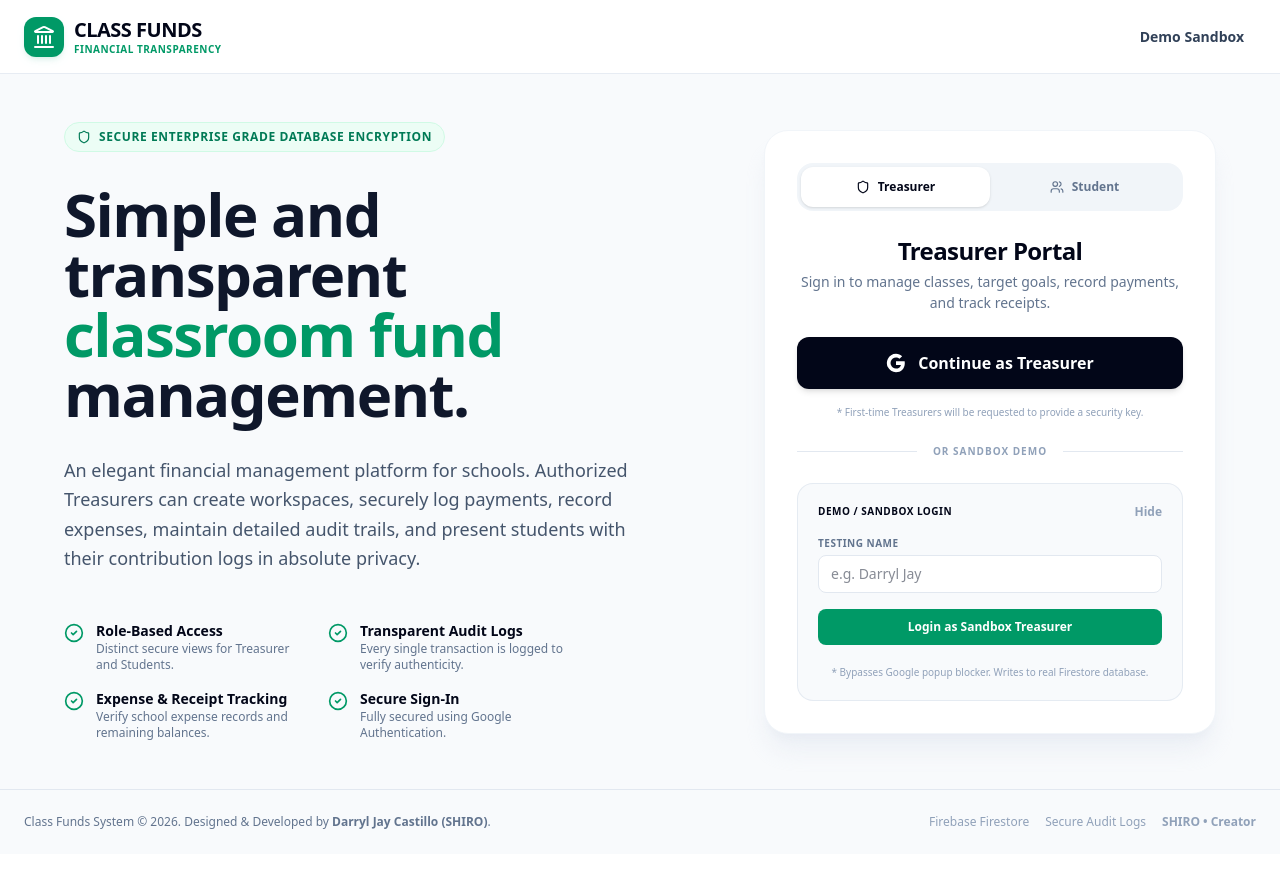
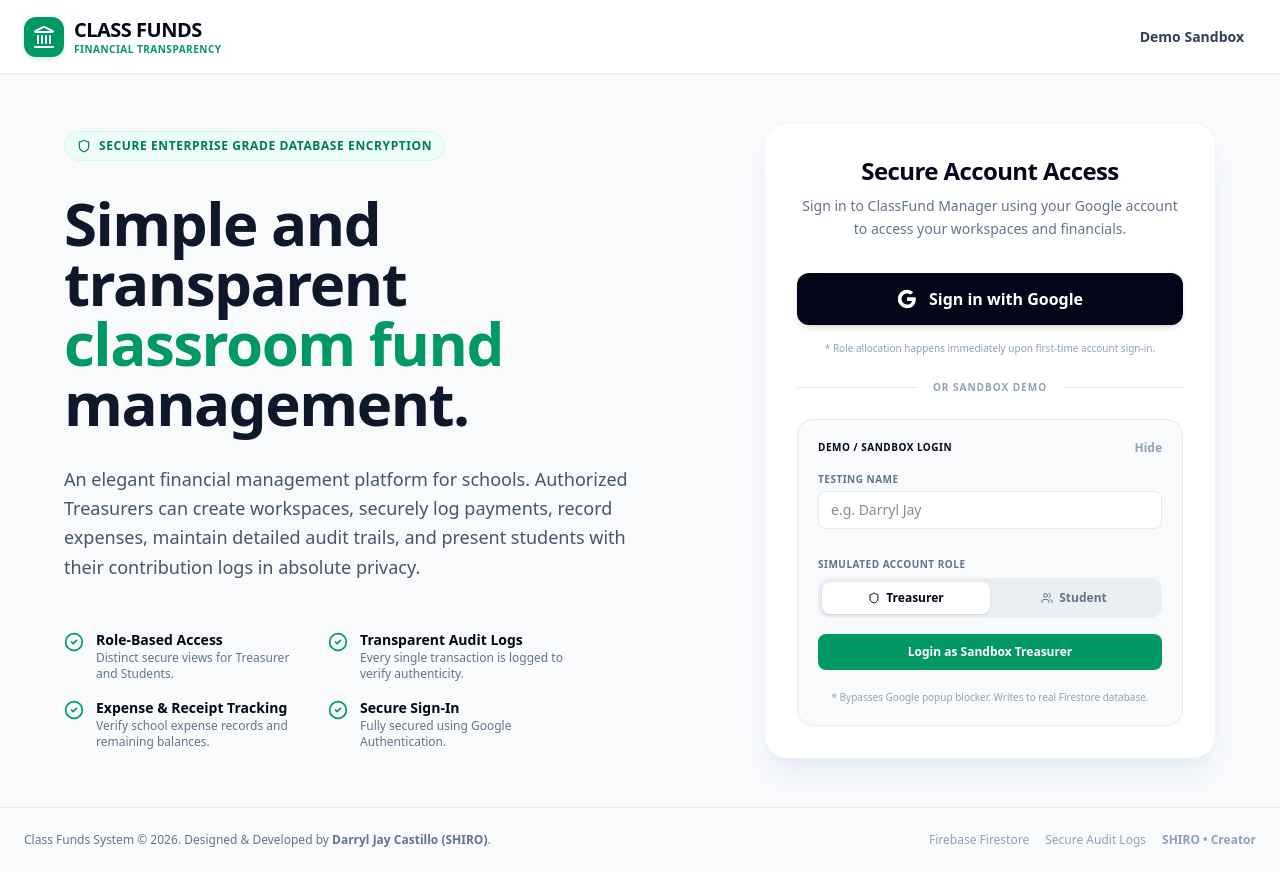
Before and after one commit to castillodarryljay/Class-funds-Manager, a React (Vite) app: page / in a window 1280 px wide. Both pictures are taken after a click on the button "Demo Sandbox". Built offline with nearby package versions, Linux system fonts and the light colour scheme; no server answers; the database is empty.

Commit message:
feat: implement dedicated role selection view
Replace inline role selection with a dedicated UI component. This flow now requires users to specify their role after authentication and enforces a registration key check for treasurers to improve onboarding control.

```diff
--- a/src/components/LandingPage.tsx
+++ b/src/components/LandingPage.tsx
@@ -6,13 +6,11 @@ export const LandingPage: React.FC = () => {
   const { signInGoogle, loginSandboxUser, error, setError } = useApp();
   const [showSandboxOptions, setShowSandboxOptions] = useState(false);
   const [customName, setCustomName] = useState("");
-  const [selectedRole, setSelectedRole] = useState<"treasurer" | "student">(() => {
-    return (localStorage.getItem("preferred_login_role") as "treasurer" | "student") || "treasurer";
-  });
+  const [sandboxRole, setSandboxRole] = useState<"treasurer" | "student">("treasurer");
 
   const handleSandboxLogin = async () => {
     try {
-      await loginSandboxUser(selectedRole, customName.trim() || undefined);
+      await loginSandboxUser(sandboxRole, customName.trim() || undefined);
     } catch (err) {
       console.error(err);
     }
@@ -96,50 +94,13 @@ export const LandingPage: React.FC = () => {
           {/* Hero Right: Sign-In Panel */}
           <div className="lg:col-span-5 bg-white p-8 rounded-3xl shadow-xl shadow-slate-200/60 border border-slate-100 flex flex-col justify-center text-center">
 
-            {/* Segmented Tab Selector for Login Role */}
-            <div className="grid grid-cols-2 p-1 bg-slate-100 rounded-2xl mb-6">
-              <button
-                onClick={() => {
-                  setSelectedRole("treasurer");
-                  localStorage.setItem("preferred_login_role", "treasurer");
-                }}
-                className={`py-3 px-3 rounded-xl text-xs font-bold transition flex items-center justify-center gap-2 cursor-pointer ${
-                  selectedRole === "treasurer"
-                    ? "bg-white text-slate-950 shadow-sm font-black"
-                    : "text-slate-500 hover:text-slate-800"
-                }`}
-                id="login-tab-treasurer"
-              >
-                <Shield className="h-3.5 w-3.5" />
-                Treasurer
-              </button>
-              <button
-                onClick={() => {
-                  setSelectedRole("student");
-                  localStorage.setItem("preferred_login_role", "student");
-                }}
-                className={`py-3 px-3 rounded-xl text-xs font-bold transition flex items-center justify-center gap-2 cursor-pointer ${
-                  selectedRole === "student"
-                    ? "bg-white text-slate-950 shadow-sm font-black"
-                    : "text-slate-500 hover:text-slate-800"
-                }`}
-                id="login-tab-student"
-              >
-                <Users className="h-3.5 w-3.5" />
-                Student
-              </button>
-            </div>
-
-            {/* Role Header and Information */}
-            <div className="mb-6 space-y-1">
+            {/* Header and Information */}
+            <div className="mb-8 space-y-2">
               <h2 className="text-2xl font-extrabold text-slate-950 tracking-tight">
-                {selectedRole === "treasurer" ? "Treasurer Portal" : "Student Portal"}
+                Secure Account Access
               </h2>
-              <p className="text-slate-500 text-sm leading-normal">
-                {selectedRole === "treasurer"
-                  ? "Sign in to manage classes, target goals, record payments, and track receipts."
-                  : "Sign in to view your individual payments, remaining balances, and verify receipts."
-                }
+              <p className="text-slate-500 text-sm leading-relaxed">
+                Sign in to ClassFund Manager using your Google account to access your workspaces and financials.
               </p>
             </div>
 
@@ -163,18 +124,12 @@ export const LandingPage: React.FC = () => {
                   <path d="M5.84 14.09c-.22-.66-.35-1.36-.35-2.09s.13-1.43.35-2.09V7.06H2.18C1.43 8.55 1 10.22 1 12s.43 3.45 1.18 4.94l2.85-2.22.81-.63z" />
                   <path d="M12 5.38c1.62 0 3.06.56 4.21 1.64l3.15-3.15C17.45 2.09 14.97 1 12 1 7.7 1 3.99 3.47 2.18 7.06l3.66 2.84c.87-2.6 3.3-4.52 6.16-4.52z" />
                 </svg>
-                Continue as {selectedRole === "treasurer" ? "Treasurer" : "Student"}
+                Sign in with Google
               </button>
 
-              {selectedRole === "treasurer" ? (
-                <p className="text-[10px] text-slate-400 font-medium">
-                  * First-time Treasurers will be requested to provide a security key.
-                </p>
-              ) : (
-                <p className="text-[10px] text-emerald-600 font-semibold">
-                  * Join your class instantly by signing in and entering your invite code.
-                </p>
-              )}
+              <p className="text-[10px] text-slate-400 font-medium">
+                * Role allocation happens immediately upon first-time account sign-in.
+              </p>
 
               <div className="relative flex py-2 items-center">
                 <div className="flex-grow border-t border-slate-200"></div>
@@ -189,7 +144,7 @@ export const LandingPage: React.FC = () => {
                   className="w-full bg-slate-50 hover:bg-slate-100 text-slate-700 font-semibold py-2.5 px-6 rounded-xl transition flex items-center justify-center gap-2 border border-slate-200/60 text-xs cursor-pointer"
                   id="show-sandbox-options-btn"
                 >
-                  Quick Sandbox Demo ({selectedRole === "treasurer" ? "Treasurer" : "Student"})
+                  Quick Sandbox Demo Panel
                   <ArrowRight className="h-3.5 w-3.5" />
                 </button>
               ) : (
@@ -208,11 +163,42 @@ export const LandingPage: React.FC = () => {
                     <label className="block text-[10px] font-bold text-slate-500 uppercase tracking-wider mb-1">Testing Name</label>
                     <input
                       type="text"
-                      className="w-full text-sm bg-white border border-slate-200 rounded-lg px-3 py-2 text-slate-900 focus:outline-none focus:border-emerald-600"
-                      placeholder={selectedRole === "treasurer" ? "e.g. Darryl Jay" : "e.g. Juan Dela Cruz"}
+                      className="w-full text-sm bg-white border border-slate-200 rounded-lg px-3 py-2 text-slate-900 focus:outline-none focus:border-emerald-600 mb-3"
+                      placeholder={sandboxRole === "treasurer" ? "e.g. Darryl Jay" : "e.g. Juan Dela Cruz"}
                       value={customName}
                       onChange={(e) => setCustomName(e.target.value)}
                     />
+                  </div>
+
+                  {/* Role Selector Tabs inside Sandbox context */}
+                  <div>
+                    <label className="block text-[10px] font-bold text-slate-500 uppercase tracking-wider mb-1.5">Simulated Account Role</label>
+                    <div className="grid grid-cols-2 p-1 bg-slate-200/60 rounded-xl">
+                      <button
+                        type="button"
+                        onClick={() => setSandboxRole("treasurer")}
+                        className={`py-2 px-2 rounded-lg text-xs font-semibold transition flex items-center justify-center gap-1.5 cursor-pointer ${
+                          sandboxRole === "treasurer"
+                            ? "bg-white text-slate-950 shadow-sm font-bold"
+                            : "text-slate-500 hover:text-slate-800"
+                        }`}
+                      >
+                        <Shield className="h-3 w-3" />
+                        Treasurer
+                      </button>
+                      <button
+                        type="button"
+                        onClick={() => setSandboxRole("student")}
+                        className={`py-2 px-2 rounded-lg text-xs font-semibold transition flex items-center justify-center gap-1.5 cursor-pointer ${
+                          sandboxRole === "student"
+                            ? "bg-white text-slate-950 shadow-sm font-bold"
+                            : "text-slate-500 hover:text-slate-800"
+                        }`}
+                      >
+                        <Users className="h-3 w-3" />
+                        Student
+                      </button>
+                    </div>
                   </div>
 
                   <button
@@ -220,7 +206,7 @@ export const LandingPage: React.FC = () => {
                     className="w-full bg-emerald-600 hover:bg-emerald-700 text-white font-semibold py-2.5 rounded-lg text-xs transition cursor-pointer"
                     id="submit-sandbox-login-btn"
                   >
-                    Login as Sandbox {selectedRole === "treasurer" ? "Treasurer" : "Student"}
+                    Login as Sandbox {sandboxRole === "treasurer" ? "Treasurer" : "Student"}
                   </button>
                   <p className="text-[10px] text-slate-400 text-center leading-normal mt-1">
                     * Bypasses Google popup blocker. Writes to real Firestore database.
--- /dev/null
+++ b/src/components/RoleSelection.tsx
@@ -0,0 +1,137 @@
+import React, { useState } from "react";
+import { useApp } from "../context/AppContext";
+import { Landmark, ShieldCheck, User, Key, Check } from "lucide-react";
+import { UserRole } from "../types";
+
+interface RoleSelectionProps {
+  onRoleSelected: (role: UserRole) => void;
+}
+
+export const RoleSelection: React.FC<RoleSelectionProps> = ({ onRoleSelected }) => {
+  const [selected, setSelected] = useState<UserRole | null>(() => {
+    return (localStorage.getItem("preferred_login_role") as UserRole) || null;
+  });
+  const [accessCode, setAccessCode] = useState("");
+  const [error, setError] = useState<string | null>(null);
+
+  const handleNext = () => {
+    if (!selected) return;
+
+    if (selected === "treasurer") {
+      // Demostrate controlled registration process
+      // We will allow standard passcode "TREASURER2026" or "DEMO" for testing, but show it on screen for easy verification!
+      if (accessCode.trim().toUpperCase() !== "TREASURER2026" && accessCode.trim().toUpperCase() !== "DEMO") {
+        setError("Invalid Registration Key. Enter 'TREASURER2026' or 'DEMO' to test the registration.");
+        return;
+      }
+    }
+
+    setError(null);
+    onRoleSelected(selected);
+  };
+
+  return (
+    <div className="min-h-screen bg-slate-50 flex flex-col justify-center items-center py-12 px-6" id="role-selection-view">
+      <div className="max-w-md w-full bg-white p-8 rounded-3xl shadow-xl shadow-slate-200/60 border border-slate-100 space-y-6">
+        <div className="text-center space-y-2">
+          <div className="bg-emerald-50 text-emerald-600 p-3 rounded-2xl w-fit mx-auto mb-2 border border-emerald-100">
+            <Landmark className="h-6 w-6" />
+          </div>
+          <h2 className="text-2xl font-extrabold text-slate-950 tracking-tight">What is your role?</h2>
+          <p className="text-slate-500 text-sm">Select your official role to customize your dashboard workspace.</p>
+        </div>
+
+        {error && (
+          <div className="bg-red-50 border border-red-100 text-red-700 text-xs p-3 rounded-xl font-medium">
+            {error}
+          </div>
+        )}
+
+        <div className="space-y-3">
+          {/* Option Student */}
+          <button
+            onClick={() => {
+              setSelected("student");
+              setError(null);
+            }}
+            className={`w-full p-4 rounded-2xl border-2 transition text-left flex items-start gap-4 ${
+              selected === "student"
+                ? "border-emerald-600 bg-emerald-50/40 shadow-sm"
+                : "border-slate-100 bg-white hover:border-slate-200"
+            }`}
+          >
+            <div className={`p-2.5 rounded-xl border ${
+              selected === "student" ? "bg-emerald-600 text-white border-emerald-600" : "bg-slate-50 text-slate-600 border-slate-100"
+            }`}>
+              <User className="h-5 w-5" />
+            </div>
+            <div className="flex-1">
+              <div className="flex items-center justify-between">
+                <span className="font-bold text-slate-950">Classroom Student</span>
+                {selected === "student" && <Check className="h-4 w-4 text-emerald-600" />}
+              </div>
+              <p className="text-xs text-slate-500 mt-1">Join via invitation link, view private contribution status, and access class receipts.</p>
+            </div>
+          </button>
+
+          {/* Option Treasurer */}
+          <button
+            onClick={() => {
+              setSelected("treasurer");
+              setError(null);
+            }}
+            className={`w-full p-4 rounded-2xl border-2 transition text-left flex items-start gap-4 ${
+              selected === "treasurer"
+                ? "border-emerald-600 bg-emerald-50/40 shadow-sm"
+                : "border-slate-100 bg-white hover:border-slate-200"
+            }`}
+          >
+            <div className={`p-2.5 rounded-xl border ${
+              selected === "treasurer" ? "bg-emerald-600 text-white border-emerald-600" : "bg-slate-50 text-slate-600 border-slate-100"
+            }`}>
+              <ShieldCheck className="h-5 w-5" />
+            </div>
+            <div className="flex-1">
+              <div className="flex items-center justify-between">
+                <span className="font-bold text-slate-950">Official Treasurer</span>
+                {selected === "treasurer" && <Check className="h-4 w-4 text-emerald-600" />}
+              </div>
+              <p className="text-xs text-slate-500 mt-1">Create classrooms, generate secure invites, log payments, track expenses and audit histories.</p>
+            </div>
+          </button>
+        </div>
+
+        {selected === "treasurer" && (
+          <div className="bg-slate-50 p-4 rounded-2xl border border-slate-200/80 space-y-3">
+            <div className="flex items-center gap-2">
+              <Key className="h-4 w-4 text-slate-500" />
+              <span className="text-xs font-bold text-slate-700">Treasurer Registration Key Required</span>
+            </div>
+            <input
+              type="text"
+              placeholder="Enter Registration Key"
+              value={accessCode}
+              onChange={(e) => setAccessCode(e.target.value)}
+              className="w-full bg-white border border-slate-200 px-3 py-2 text-sm rounded-xl focus:outline-none focus:border-emerald-600 text-slate-950 uppercase"
+            />
+            <p className="text-[10px] text-emerald-600 font-semibold leading-normal">
+              *Controlled Signup Security: Please enter &quot;TREASURER2026&quot; or &quot;DEMO&quot; to authorize this Treasurer profile.
+            </p>
+          </div>
+        )}
+
+        <button
+          onClick={handleNext}
+          disabled={!selected}
+          className={`w-full py-3 px-4 font-bold rounded-xl transition shadow-md ${
+            selected
+              ? "bg-slate-950 text-white hover:bg-slate-900 cursor-pointer"
+              : "bg-slate-100 text-slate-400 cursor-not-allowed"
+          }`}
+        >
+          Confirm Role
+        </button>
+      </div>
+    </div>
+  );
+};
```
Also changed, not shown: src/App.tsx (+9 -8 lines).
